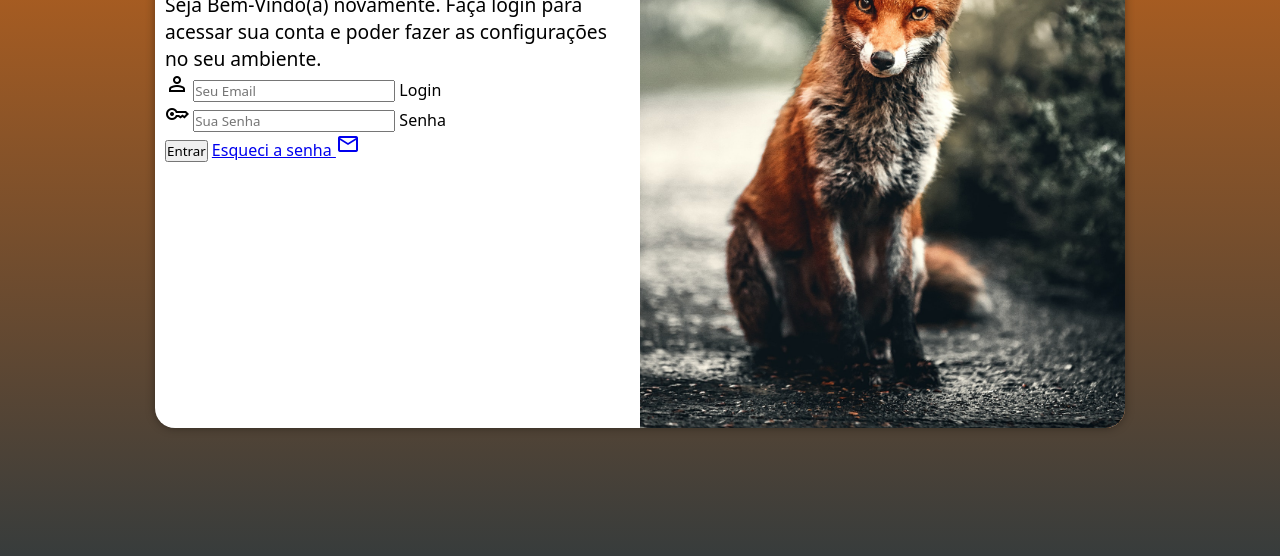
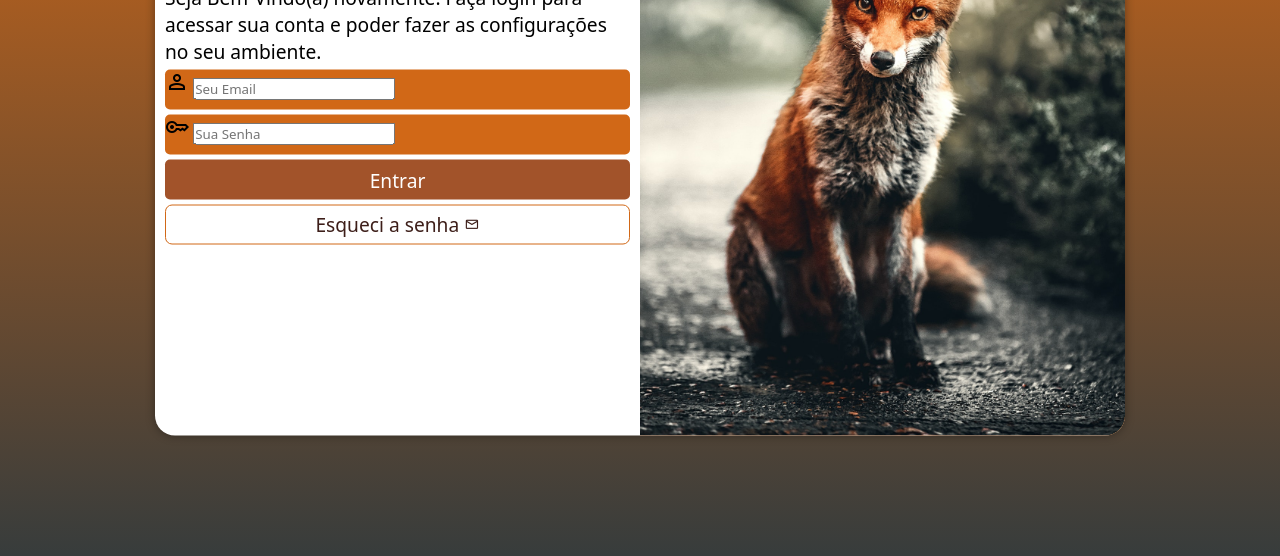
Before and after one commit to JoaoVitorDomingos/projeto-login, a plain HTML site: page index.html in a window 1280 px wide. Shown: the part 222-778 px from the top of the page. Drawn offline with nearby package versions, Linux system fonts and the light colour scheme.

Commit message:
formatacao do formulario

```diff
--- a/estilos/style.css
+++ b/estilos/style.css
@@ -28,8 +28,8 @@ body, html {
 main {
     position: relative;
 
-    height: 100vh;
-    width: 100vw;
+    height: 100%;
+    width: 100%;
 }
 
 section#login {
@@ -42,7 +42,7 @@ section#login {
     background-color: white;
 
     width: 250px;
-    height: 500px;
+    height: 515px;
 
     border-radius: 20px;
     box-shadow: 0px 0px 10px rgba(0, 0, 0, 0.39);
@@ -75,3 +75,76 @@ div#formulario > h1 {
 div#formulario > p {
     font-size: 0.8em;
 }
+
+form > div.campo {
+    display: block;
+
+    background-color: #D16817;
+
+    width: 100%;
+    height: 40px;
+
+    border-radius: 5px;
+
+    margin: 5px 0px;
+}
+
+div.campo > label {
+    display: none;
+}
+
+form > input[type=submit] {
+    display: block;
+
+    font-size: 1.2em;
+
+    width: 100%;
+    height: 40px;
+
+    background-color: #A2532A;
+
+    color: white;
+
+    border: none;
+    border-radius: 5px;
+
+    cursor: pointer;
+
+    transition: background-color .3s, font-weight .3s;
+}
+
+form > input[type=submit]:hover {
+    background-color: #3D1E19;
+
+    font-weight: bold;
+}
+
+form > a.botao {
+    display: block;
+
+    text-align: center;
+    text-decoration: none;
+    font-size: 1.2em;
+    color: #3D1E19;
+
+    width: 100%;
+    height: 40px;
+
+    padding-top: 5px;
+    margin-top: 5px;
+
+    background-color: white;
+
+    border: 1px solid #D16817;
+    border-radius: 7px;
+
+    transition: background-color .2s, font-weight .2s;
+}
+
+form > a.botao:hover {
+    background-color: #FFD09A;
+}
+
+form > a.botao > span {
+    font-size: 0.8em;
+}
--- a/index.html
+++ b/index.html
@@ -39,7 +39,7 @@
 
                     <input type="submit" value="Entrar">
 
-                    <a href="esqueci.html">
+                    <a href="esqueci.html" class="botao">
                         Esqueci a senha <span class="material-symbols-outlined">mail</span>
                     </a>
 
```
